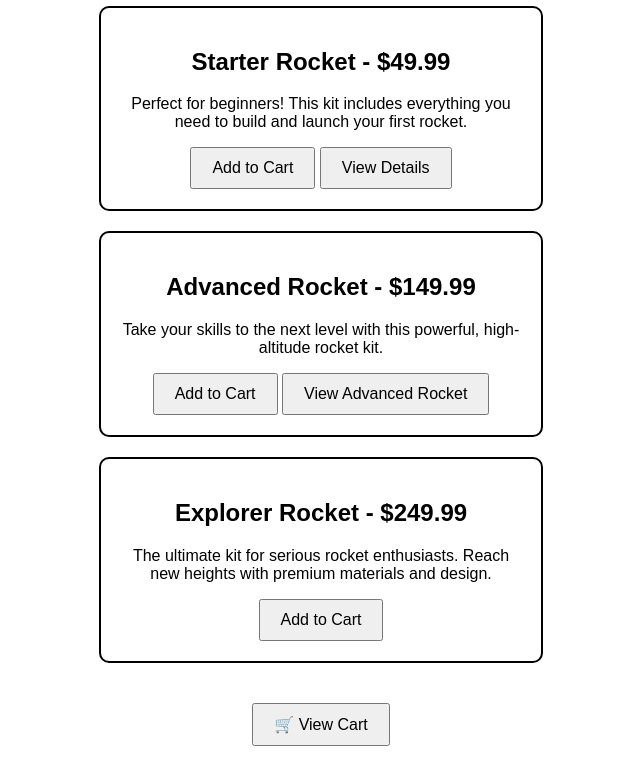
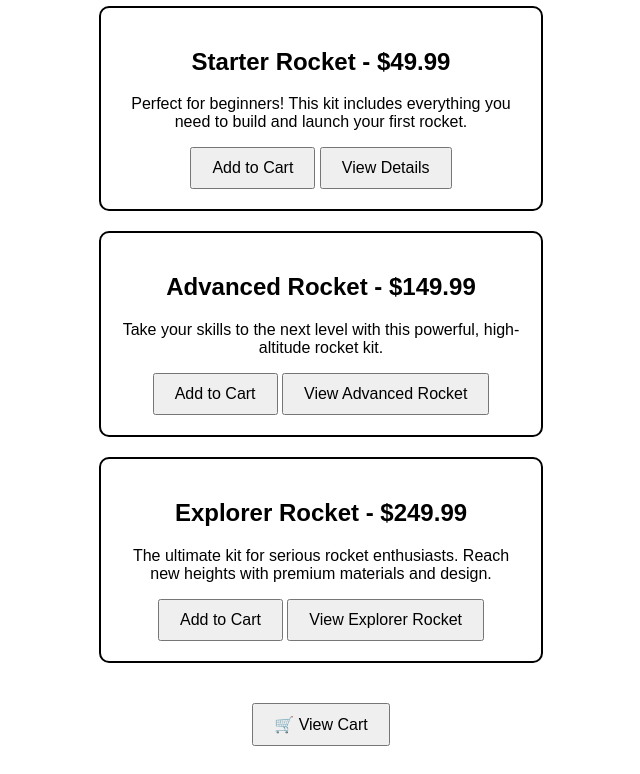
Before and after one commit to RocketRider1/Rocket-Rider, a plain HTML site: page shop.html in a window 1280 px wide. Shown: the part 121-895 px from the top of the page, without its empty margins (319-959 px from the left). Drawn offline with Linux system fonts and the light colour scheme.

Commit message:
Update shop.html

```diff
--- a/shop.html
+++ b/shop.html
@@ -54,6 +54,7 @@
     <h2>Explorer Rocket - $249.99</h2>
     <p>The ultimate kit for serious rocket enthusiasts. Reach new heights with premium materials and design.</p>
     <button onclick="addToCart('Explorer Rocket', 249.99)">Add to Cart</button>
+    <button onclick="window.location.href='explorer-rocket.html'">View Explorer Rocket</button>
   </div>
 
   <div id="cart">
```
